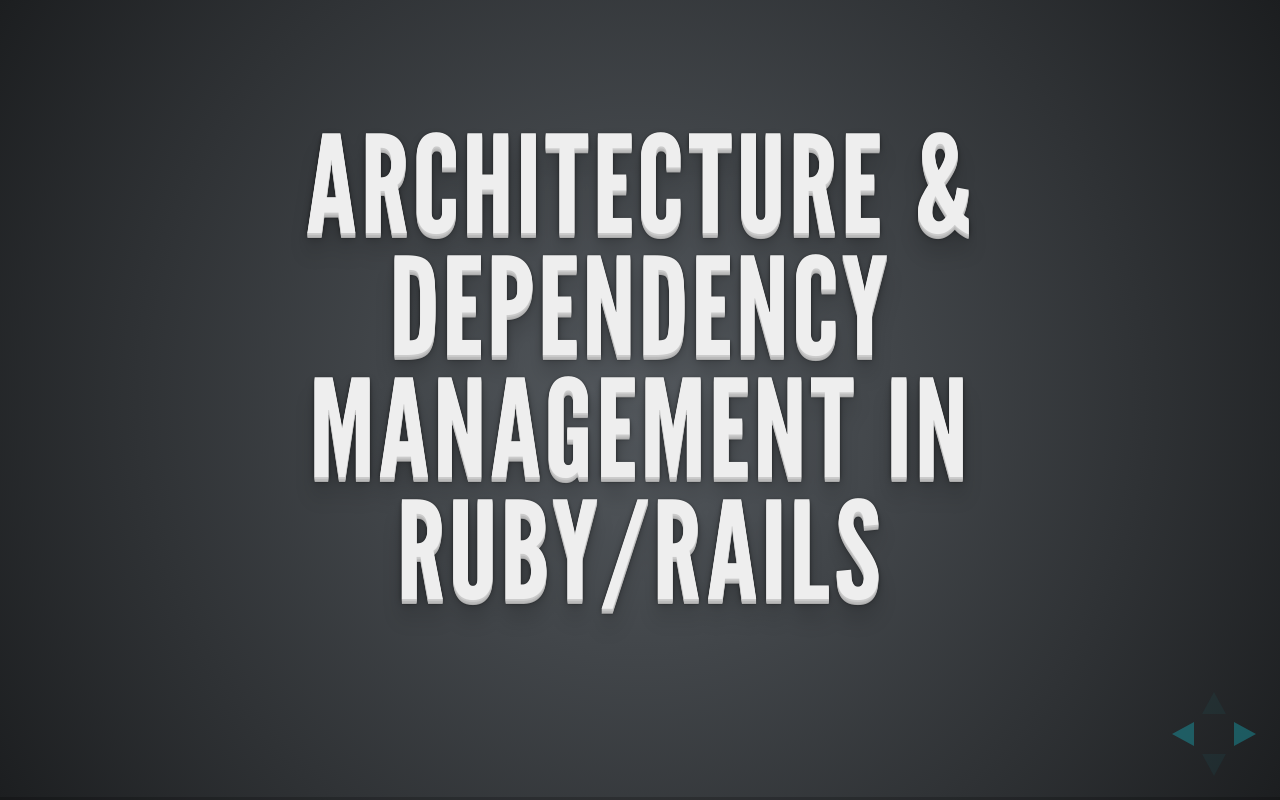
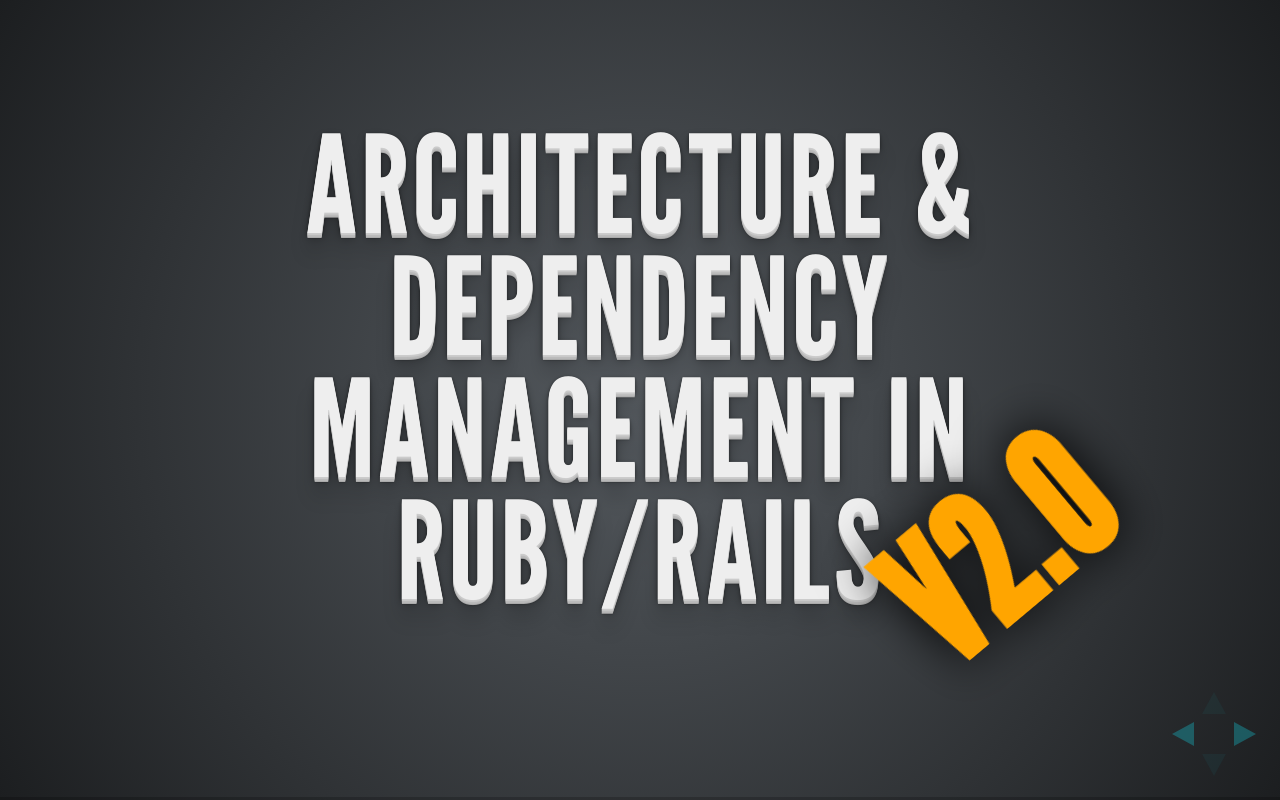
Before and after one commit to fxposter/architecture-and-dependency-management-presentation, a website: page index.html in a window 1280 px wide. Both pictures are taken after a click on the element 1251 px from the left and 734 px from the top of the page. Drawn offline with Linux system fonts and the light colour scheme.

Commit message:
Fix first slide

```diff
--- a/css/custom.css
+++ b/css/custom.css
@@ -13,7 +13,7 @@
   opacity: 0 !important;
 }
 
-.reveal .banner.current-fragment {
+.reveal .slides section .banner.current-fragment {
   opacity: 1 !important;
 }
 
```
